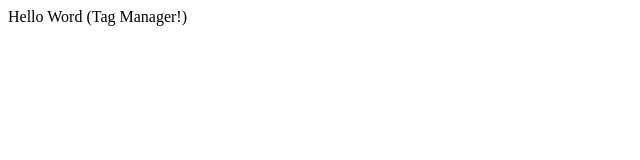
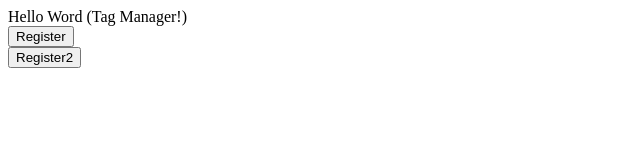
Before and after one commit to Arnon442/test-google-analytic-website, a plain HTML site: page index.html in a window 1280 px wide. Shown: the whole page, without its empty margins (0-640 px from the left). Drawn offline with Linux system fonts and the light colour scheme.

Commit message:
Add files via upload

```diff
--- a/index.html
+++ b/index.html
@@ -24,6 +24,8 @@
   <!-- End Google Tag Manager -->
 </head>
 <body>
-    Hello Word (Tag Manager!)
+    Hello Word (Tag Manager!)<br>
+    <button id="register">Register</button><br>
+    <button id="register2">Register2</button><br>
 </body>
 </html>
```
